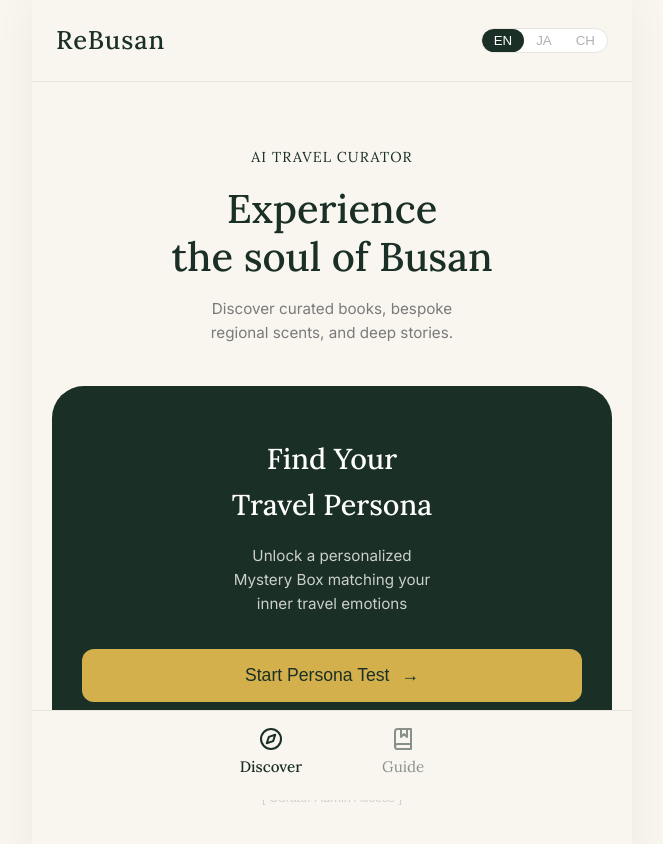
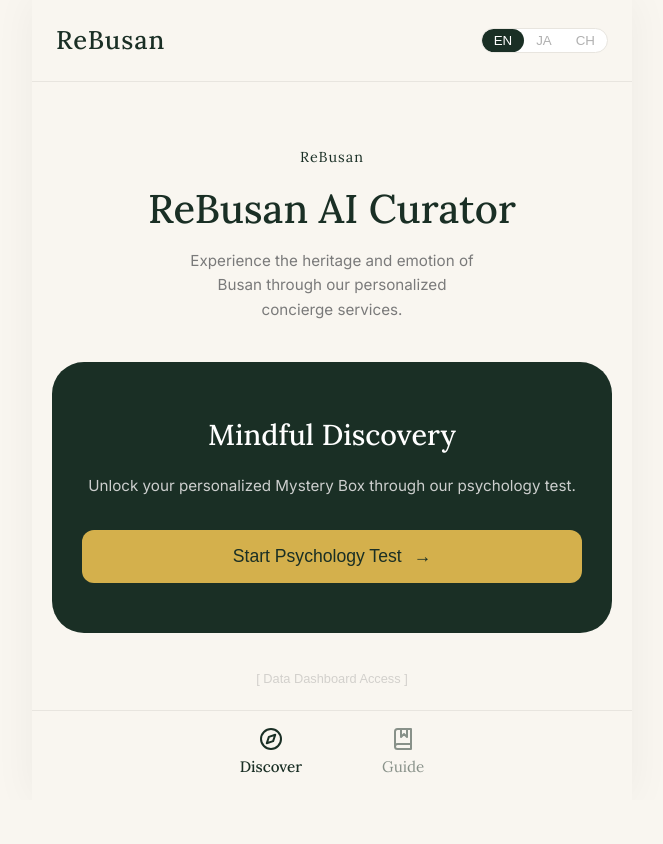
Before and after one commit to jijeongin53-ops/rebusan, a React (Vite) app: page / in a window 1280 px wide. Shown: the top 844 px of the page, without its empty margins (308-971 px from the left). After the commit the page ends 800 px from the top, so only its background shows below. Built offline with nearby package versions, Linux system fonts and the light colour scheme.

Commit message:
Remove delivery info and translate remaining components

```diff
--- a/src/components/Landing.jsx
+++ b/src/components/Landing.jsx
@@ -1,31 +1,32 @@
 import React from 'react';
+import { useLanguage } from '../LanguageContext';
 
 const Landing = ({ onStartTest, onOpenGuide, onOpenAdmin }) => {
+    const { t } = useLanguage();
+
     return (
         <div style={{ display: 'flex', flexDirection: 'column', alignItems: 'center', marginTop: '40px' }}>
             <div className="text-center" style={{ marginBottom: '40px' }}>
                 <p style={{ fontFamily: 'var(--font-family-serif)', color: 'var(--color-primary-dark)', letterSpacing: '1px', fontSize: '0.9rem', marginBottom: '16px' }}>
-                    AI TRAVEL CURATOR
+                    ReBusan
                 </p>
                 <h1 style={{ fontSize: '2.5rem', lineHeight: '1.2', marginBottom: '16px' }}>
-                    Experience<br/>
-                    the soul of Busan
+                    {t('landingTitle')}
                 </h1>
                 <p style={{ color: 'var(--color-text-muted)', maxWidth: '300px', margin: '0 auto', fontSize: '0.95rem' }}>
-                    Discover curated books, bespoke regional scents, and deep stories.
+                    {t('landingDesc')}
                 </p>
             </div>
 
             <div className="dark-card" style={{ width: '100%' }}>
                 <h2 style={{ fontSize: '1.8rem', fontWeight: '500', marginBottom: '16px' }}>
-                    Find Your<br/>
-                    Travel Persona
+                    {t('mindfulTitle')}
                 </h2>
                 <p style={{ fontSize: '0.95rem', color: '#E0E0E0', marginBottom: '32px', opacity: 0.9 }}>
-                    Unlock a personalized<br/>Mystery Box matching your<br/>inner travel emotions
+                    {t('mindfulDesc')}
                 </p>
                 <button className="btn-primary" onClick={onStartTest}>
-                    Start Persona Test <span style={{ marginLeft: '4px' }}>→</span>
+                    {t('startTestBtn')} <span style={{ marginLeft: '4px' }}>→</span>
                 </button>
             </div>
 
@@ -34,7 +35,7 @@ const Landing = ({ onStartTest, onOpenGuide, onOpenAdmin }) => {
                     onClick={onOpenAdmin}
                     style={{ background: 'none', border: 'none', color: 'var(--color-text-muted)', opacity: 0.3, cursor: 'pointer', fontSize: '0.8rem' }}
                 >
-                    [ Curator Admin Access ]
+                    {t('adminAccess')}
                 </button>
             </div>
         </div>
--- a/src/components/Results.jsx
+++ b/src/components/Results.jsx
@@ -1,7 +1,9 @@
 import React from 'react';
 import { PERSONA_RESULTS } from '../data/database';
+import { useLanguage } from '../LanguageContext';
 
 const Results = ({ category, onOrderComplete, onRetake }) => {
+    const { t } = useLanguage();
     // Fallback just in case
     const safeCategory = category || 'Emotion';
     const resultData = PERSONA_RESULTS[safeCategory];
@@ -9,13 +11,13 @@ const Results = ({ category, onOrderComplete, onRetake }) => {
     return (
         <div style={{ display: 'flex', flexDirection: 'column', alignItems: 'center', textAlign: 'center', marginTop: '20px' }}>
             <p style={{ fontFamily: 'var(--font-family-serif)', fontSize: '0.9rem', color: 'var(--color-primary-dark)', letterSpacing: '1px', marginBottom: '16px', fontWeight: '500' }}>
-                YOUR TRAVEL PERSONA
+                {t('yourPersona')}
             </p>
             <h1 style={{ fontSize: '2.5rem', marginBottom: '24px' }}>
-                {resultData.title}
+                {t(`persona${safeCategory}Title`) || resultData.title}
             </h1>
             <p style={{ fontStyle: 'italic', color: 'var(--color-text-muted)', fontSize: '1rem', lineHeight: '1.5', maxWidth: '300px', marginBottom: '40px' }}>
-                "{resultData.description}"
+                "{t(`persona${safeCategory}Desc`) || resultData.description}"
             </p>
 
             <div style={{
@@ -28,23 +30,23 @@ const Results = ({ category, onOrderComplete, onRetake }) => {
                 textAlign: 'left'
             }}>
                 <div style={{ borderBottom: '1px solid rgba(212, 176, 76, 0.3)', padding: '16px', textAlign: 'center' }}>
-                    <span style={{ fontFamily: 'var(--font-family-serif)', letterSpacing: '1px', color: 'var(--color-primary-dark)', fontSize: '0.9rem' }}>MYSTERY KIT</span>
+                    <span style={{ fontFamily: 'var(--font-family-serif)', letterSpacing: '1px', color: 'var(--color-primary-dark)', fontSize: '0.9rem' }}>{t('mysteryBoxTitle')}</span>
                 </div>
                 <div style={{ padding: '24px', fontSize: '0.95rem' }}>
                     <div style={{ display: 'flex', gap: '12px', marginBottom: '16px', alignItems: 'flex-start' }}>
                         <span style={{ color: 'var(--color-accent-gold)' }}>📖</span>
                         <div>
-                            <strong>Curated Book:</strong> <span style={{ color: 'var(--color-text-muted)' }}>Custom Vintage Edition</span>
+                            <strong>{t('yourCuratedBook') || 'Curated Book:'}</strong> <span style={{ color: 'var(--color-text-muted)' }}>{t('customEdition', { category: safeCategory }) || `Custom ${safeCategory} Edition`}</span>
                         </div>
                     </div>
                     <div style={{ display: 'flex', gap: '12px', marginBottom: '24px', alignItems: 'flex-start' }}>
                         <span style={{ color: 'var(--color-accent-gold)' }}>✨</span>
                         <div>
-                            <strong>Bespoke Scent:</strong> <span style={{ color: 'var(--color-text-muted)' }}>{category === 'Emotion' ? 'Yeongdo Sea Breeze Wood Bookmark' : 'Local Artisan Bookmark'}</span>
+                            <strong>{t('curatedScent')}</strong> <span style={{ color: 'var(--color-text-muted)' }}>{safeCategory === 'Emotion' ? 'Yeongdo Sea Breeze Wood Bookmark' : 'Local Artisan Bookmark'}</span>
                         </div>
                     </div>
                     <div style={{ textAlign: 'center', fontStyle: 'italic', color: '#B3913B', fontSize: '0.85rem' }}>
-                        The exact book remains secret until delivery
+                        {t('mysteryBoxQuote')}
                     </div>
                 </div>
             </div>
@@ -58,13 +60,13 @@ const Results = ({ category, onOrderComplete, onRetake }) => {
                     onClick={() => setTimeout(onOrderComplete, 100)}
                     style={{ textDecoration: 'none', display: 'flex', justifyContent: 'center', alignItems: 'center' }}
                 >
-                    <span style={{ marginRight: '8px' }}>🛍️</span> Order on Official Mall
+                    <span style={{ marginRight: '8px' }}>🛍️</span> {t('preorderBtn') || 'Order on Official Mall'}
                 </a>
                 <button
                     onClick={onRetake}
                     style={{ background: 'none', border: 'none', color: 'var(--color-text-muted)', fontSize: '0.9rem', cursor: 'pointer' }}
                 >
-                    Retake Test
+                    {t('backToMain') || 'Retake Test'}
                 </button>
             </div>
         </div>
--- a/src/components/SecretPage.jsx
+++ b/src/components/SecretPage.jsx
@@ -31,29 +31,7 @@ const SecretPage = ({ category, onExplore }) => {
                 {t('letterContent', { district: 'Busan' }) || '"Busan is a city of layered memories. Your personalized kit is secured and on its way to you."'}
             </p>
 
-            <div style={{
-                width: '100%',
-                background: 'var(--color-accent-gold-light)',
-                border: '2px solid var(--color-accent-gold)',
-                borderRadius: '16px',
-                overflow: 'hidden',
-                marginBottom: '40px',
-                textAlign: 'left'
-            }}>
-                <div style={{ borderBottom: '1px solid rgba(212, 176, 76, 0.3)', padding: '16px', textAlign: 'center' }}>
-                    <span style={{ fontFamily: 'var(--font-family-main)', letterSpacing: '1.5px', color: '#B3913B', fontSize: '0.85rem', fontWeight: '600' }}>{t('drVerification') || 'DELIVERY CONCIERGE INFO'}</span>
-                </div>
-                <div style={{ padding: '24px', fontSize: '0.95rem', display: 'flex', flexDirection: 'column', gap: '16px' }}>
-                    <div>
-                        <strong>{t('deliveryTo') || 'Destination:'}</strong> <span style={{ color: 'var(--color-text-muted)' }}>Lotte Hotel Busan (Busan Lobby)</span>
-                    </div>
-                    <div>
-                        <strong>Estimated Time:</strong> <span style={{ color: 'var(--color-text-muted)' }}>Hand-delivered by 6:00 PM</span>
-                    </div>
-                </div>
-            </div>
-
-            <div style={{ width: '100%', display: 'flex', flexDirection: 'column', gap: '24px' }}>
+            <div style={{ width: '100%', display: 'flex', flexDirection: 'column', gap: '24px', marginTop: '20px' }}>
                 <button className="btn-dark" onClick={onExplore}>
                     {t('exploreBtn') || 'Explore Hidden Gems Guide'} <span style={{ marginLeft: '4px' }}>→</span>
                 </button>
--- a/src/components/Test.jsx
+++ b/src/components/Test.jsx
@@ -1,7 +1,9 @@
 import React from 'react';
 import { usePsychologyTest } from '../hooks/usePsychologyTest';
+import { useLanguage } from '../LanguageContext';
 
 const Test = ({ onComplete, onBack }) => {
+    const { t } = useLanguage();
     const { currentQuestion, questions, handleAnswer, isFinished, getResult } = usePsychologyTest();
     const activeQuestion = questions[currentQuestion] || questions[0];
     const progressPercent = Math.round(((currentQuestion + 1) / questions.length) * 100);
@@ -19,12 +21,12 @@ const Test = ({ onComplete, onBack }) => {
                 onClick={onBack}
                 style={{ background: 'none', border: 'none', color: 'var(--color-text-muted)', fontSize: '0.95rem', cursor: 'pointer', textAlign: 'left', marginBottom: '32px', display: 'flex', alignItems: 'center', gap: '8px' }}
             >
-                <span>{'<'}</span> Back to Main
+                <span>{'<'}</span> {t('backToMain')}
             </button>
 
             <div style={{ marginBottom: '40px' }}>
                 <div style={{ display: 'flex', justifyContent: 'space-between', color: 'var(--color-text-muted)', fontSize: '0.9rem', marginBottom: '8px', fontWeight: '500' }}>
-                    <span>Question {currentQuestion + 1} of {questions.length}</span>
+                    <span>{t('questionProgress', { current: currentQuestion + 1, total: questions.length })}</span>
                     <span>{progressPercent}%</span>
                 </div>
                 <div style={{ width: '100%', height: '6px', background: '#E0E0E0', borderRadius: '3px', overflow: 'hidden' }}>
```
